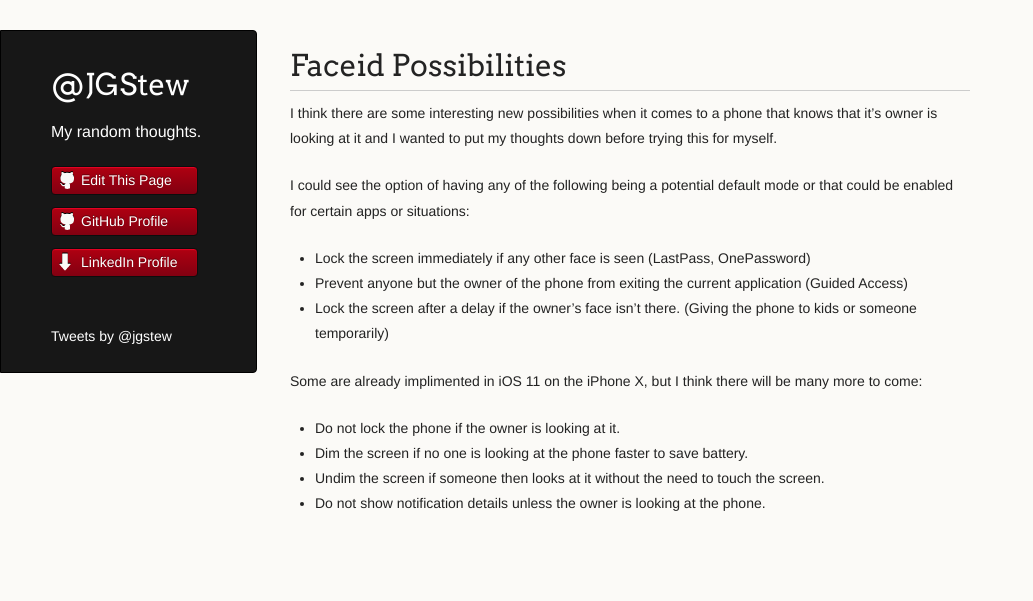
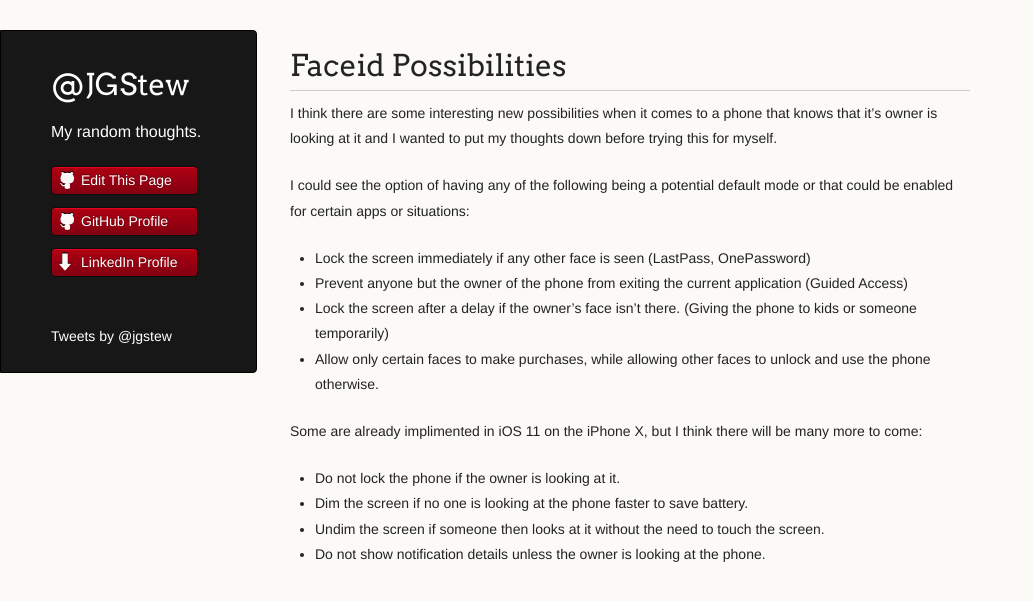
Before and after one commit to jgstew/jgstew.github.io, a Jekyll site: the page built from _posts/2017-11-02-FaceID-Possibilities.md, in a window 1280 px wide. Shown: the top 601 px of the page, without its empty margins (0-1033 px from the left). Built offline with Jekyll 4.4.1, drawn with Linux system fonts in a browser that asks for light colours; comment, search, counter and statistics services are not loaded.

Commit message:
Update 2017-11-02-FaceID-Possibilities.md

```diff
--- a/_posts/2017-11-02-FaceID-Possibilities.md
+++ b/_posts/2017-11-02-FaceID-Possibilities.md
@@ -9,6 +9,7 @@ I could see the option of having any of the following being a potential default
 - Lock the screen immediately if any other face is seen (LastPass, OnePassword)
 - Prevent anyone but the owner of the phone from exiting the current application (Guided Access)
 - Lock the screen after a delay if the owner's face isn't there. (Giving the phone to kids or someone temporarily)
+- Allow only certain faces to make purchases, while allowing other faces to unlock and use the phone otherwise.
 
 Some are already implimented in iOS 11 on the iPhone X, but I think there will be many more to come:
 
```
